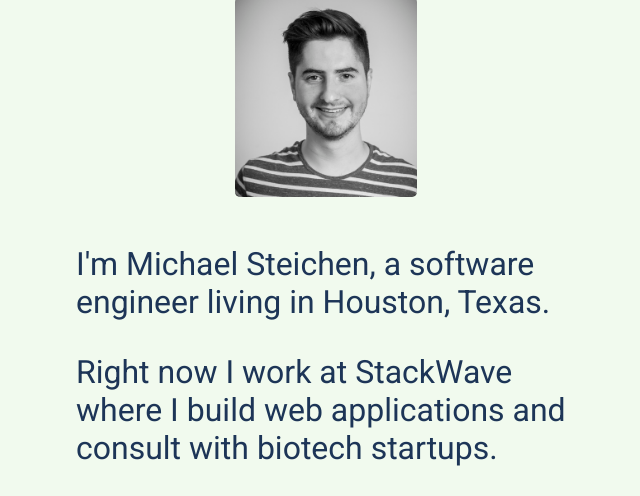
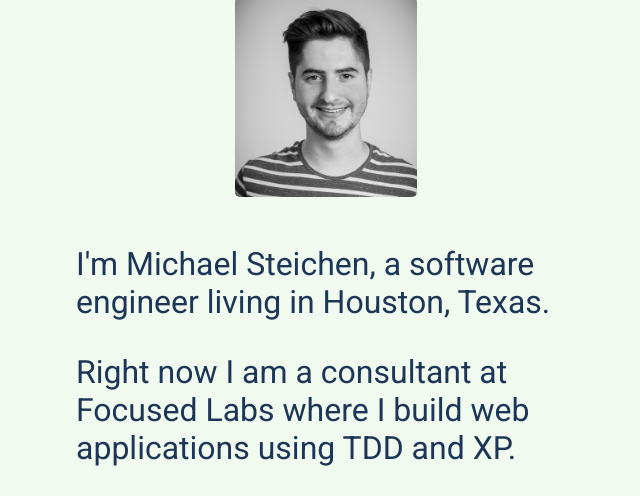
Before and after one commit to mjsteichen/mjsteichen.github.io, a Gatsby site: page / in a window 1280 px wide. Shown: the part 164-660 px from the top of the page, without its empty margins (314-954 px from the left). Built offline with nearby package versions, Linux system fonts and the light colour scheme; Gatsby itself is replaced by a stand-in of ours.

Commit message:
Updates personal blurb

```diff
--- a/src/pages/index.js
+++ b/src/pages/index.js
@@ -17,7 +17,7 @@
       </div>
       <div id="homepage--about">
         <p>I'm Michael Steichen, a software engineer living in Houston, Texas.</p>
-        <p>Right now I work at StackWave where I build web applications and consult with biotech startups.</p>
+        <p>Right now I am a consultant at Focused Labs where I build web applications using TDD and XP.</p>
       </div>
       <div id ="homepage--social">
         <SocialIcon url="https://www.linkedin.com/in/michaelsteichen/" className="homepage--social-icon" />
```
Also changed, not shown: 1 other file.
